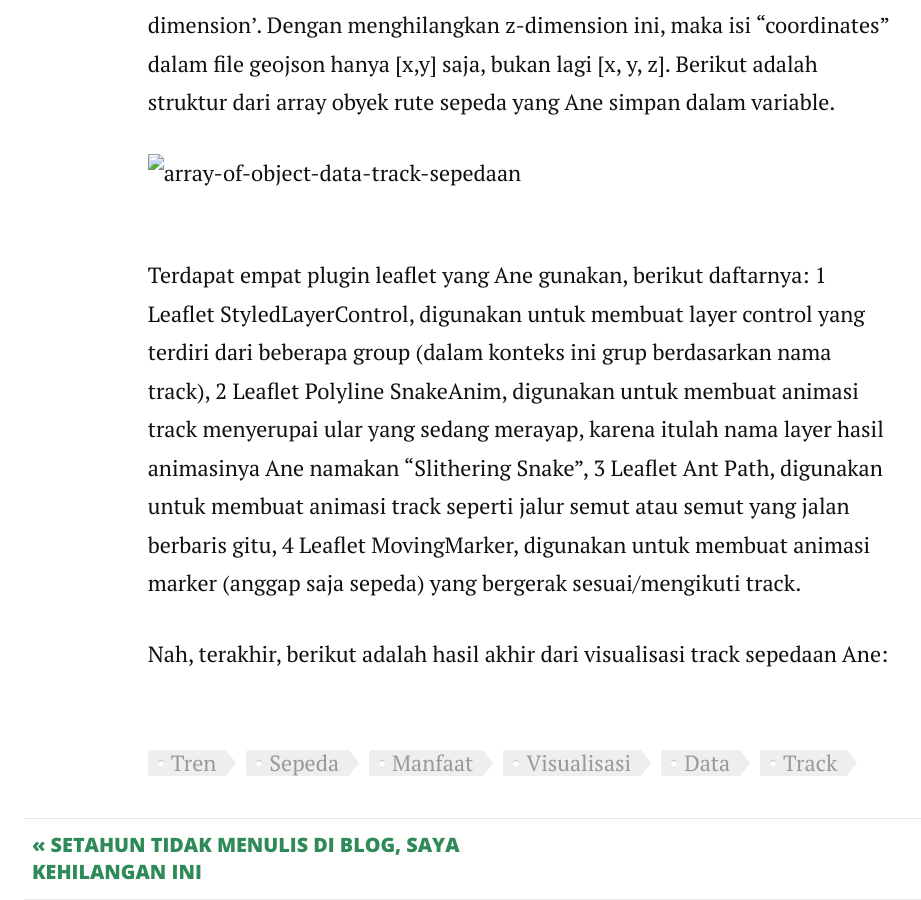
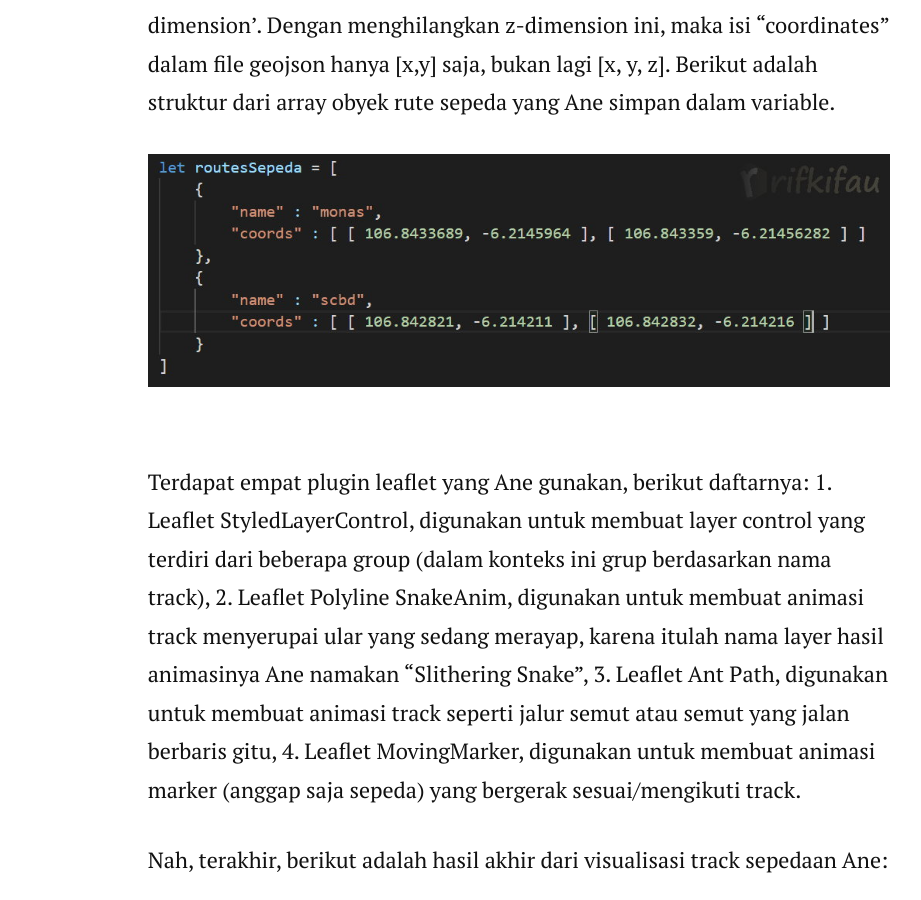
Before and after one commit to rifkifau/rifkifau.github.io, a Jekyll site: the page built from _posts/2021-06-12-mengikuti-tren-sepedaan-ternyata-ada-manfaatnya.markdown, in a window 1280 px wide and 900 px high, scrolled down 5206 px. Shown: the whole window, without its empty margins (121-1042 px from the left). Built offline with Jekyll 4.4.1, drawn with Linux system fonts in a browser that asks for light colours; nearby versions of some CDN libraries; comment, search, counter and statistics services are not loaded.

Commit message:
Update 2021-06-12-mengikuti-tren-sepedaan-ternyata-ada-manfaatnya.markdown

```diff
--- a/_posts/2021-06-12-mengikuti-tren-sepedaan-ternyata-ada-manfaatnya.markdown
+++ b/_posts/2021-06-12-mengikuti-tren-sepedaan-ternyata-ada-manfaatnya.markdown
@@ -57,13 +57,13 @@ Total ada 11 <em>tracks</em> yang tersimpan diakun Strava Ane. Adapun jarak tota
 <p>
 Di sini tidak akan Ane bahas rinci terkait scriptnya seperti apa, tapi gambaran kasar saja mengenai struktur data dan plugin Leaflet yang digunakan. Dari 11 data <em>track</em> yang sudah berformat *.geojson, Ane ambil bagian “coordinates”, kemudian membuatnya menjadi array object. Oh ya, pada saat export data dari layer *.gpx menjadi *.geojson, opsi ‘Geometry type’nya Ane ganti ‘LineString’ sekaligus uncheck bagian ‘Include z-dimension’. Dengan menghilangkan z-dimension ini, maka isi “coordinates” dalam file geojson hanya [x,y] saja, bukan lagi [x, y, z]. Berikut adalah struktur dari array obyek rute sepeda yang Ane simpan dalam variable.
 </p>
-![array-of-object-data-track-sepedaan](../../images/array-of-object-data-track-sepedaan.jpg)
+![array-of-object-data-track-sepedaan](../../images/manfaat-sepedaan/array-of-object-data-track-sepedaan.jpg)
 <p>
 Terdapat empat plugin leaflet yang Ane gunakan, berikut daftarnya:
-1 Leaflet StyledLayerControl, digunakan untuk membuat layer control yang terdiri dari beberapa group (dalam konteks ini grup berdasarkan nama track),
-2 Leaflet Polyline SnakeAnim, digunakan untuk membuat animasi track menyerupai ular yang sedang merayap, karena itulah nama layer hasil animasinya Ane namakan “Slithering Snake”,
-3 Leaflet Ant Path, digunakan untuk membuat animasi track seperti jalur semut atau semut yang jalan berbaris gitu,
-4 Leaflet MovingMarker, digunakan untuk membuat animasi marker (anggap saja sepeda) yang bergerak sesuai/mengikuti track.
+1. Leaflet StyledLayerControl, digunakan untuk membuat layer control yang terdiri dari beberapa group (dalam konteks ini grup berdasarkan nama track),
+2. Leaflet Polyline SnakeAnim, digunakan untuk membuat animasi track menyerupai ular yang sedang merayap, karena itulah nama layer hasil animasinya Ane namakan “Slithering Snake”,
+3. Leaflet Ant Path, digunakan untuk membuat animasi track seperti jalur semut atau semut yang jalan berbaris gitu,
+4. Leaflet MovingMarker, digunakan untuk membuat animasi marker (anggap saja sepeda) yang bergerak sesuai/mengikuti track.
 </p>
 <p>
 Nah, terakhir, berikut adalah hasil akhir dari visualisasi track sepedaan Ane:
```
